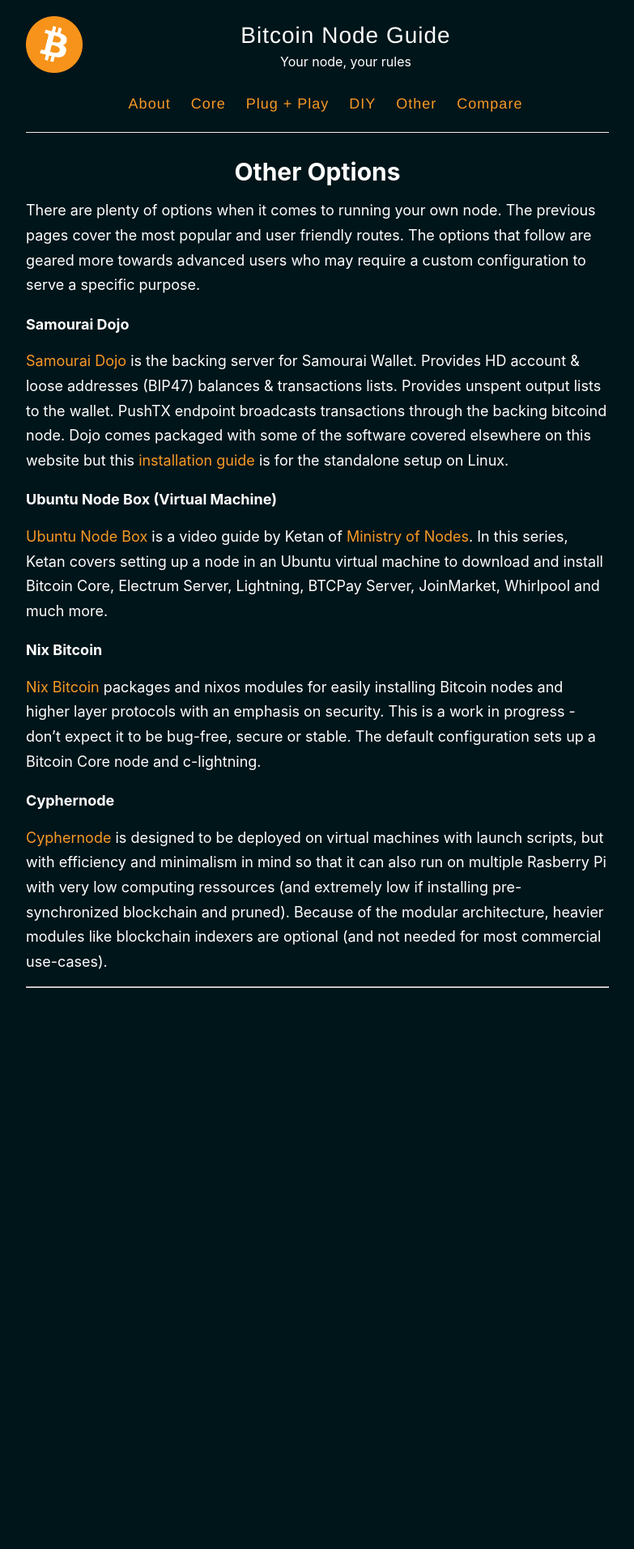
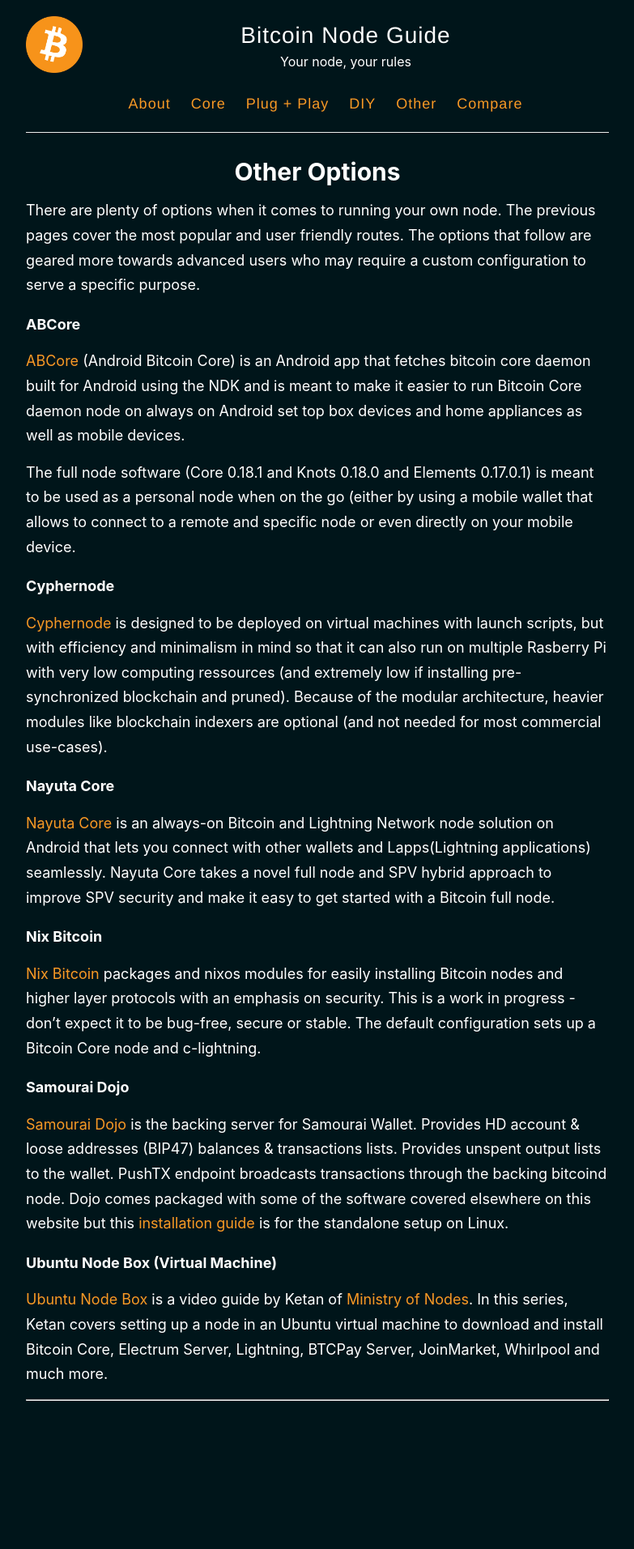
Before and after one commit to BitcoinQnA/node-guide, a Jekyll site: the page built from _pages/other.md, in a window 1280 px wide. Shown: the whole page at 81% size, without its empty margins (248-1031 px from the left). Built offline with Jekyll 4.4.1, drawn with Linux system fonts in a browser that asks for light colours; before the commit the page ends 1403 px from its top, so only the background shows below that.

Commit message:
Update other.md

```diff
--- a/_pages/other.md
+++ b/_pages/other.md
@@ -5,6 +5,26 @@
 ---
 
 There are plenty of options when it comes to running your own node. The previous pages cover the most popular and user friendly routes. The options that follow are geared more towards advanced users who may require a custom configuration to serve a specific purpose.
+
+
+#### ABCore
+
+[ABCore](https://github.com/greenaddress/abcore) (Android Bitcoin Core) is an Android app that fetches bitcoin core daemon built for Android using the NDK and is meant to make it easier to run Bitcoin Core daemon node on always on Android set top box devices and home appliances as well as mobile devices.
+
+The full node software (Core 0.18.1 and Knots 0.18.0 and Elements 0.17.0.1) is meant to be used as a personal node when on the go (either by using a mobile wallet that allows to connect to a remote and specific node or even directly on your mobile device.
+
+#### Cyphernode
+
+[Cyphernode](https://github.com/SatoshiPortal/cyphernode) is designed to be deployed on virtual machines with launch scripts, but with efficiency and minimalism in mind so that it can also run on multiple Rasberry Pi with very low computing ressources (and extremely low if installing pre-synchronized blockchain and pruned). Because of the modular architecture, heavier modules like blockchain indexers are optional (and not needed for most commercial use-cases).
+
+#### Nayuta Core
+
+[Nayuta Core](https://nayuta.co/core/) is an always-on Bitcoin and Lightning Network node solution on Android that lets you connect with other wallets and Lapps(Lightning applications) seamlessly. Nayuta Core takes a novel full node and SPV hybrid approach to improve SPV security and make it easy to get started with a Bitcoin full node.
+
+#### Nix Bitcoin
+
+[Nix Bitcoin](https://github.com/fort-nix/nix-bitcoin) packages and nixos modules for easily installing Bitcoin nodes and higher layer protocols with an emphasis on security. This is a work in progress - don't expect it to be bug-free, secure or stable. The default configuration sets up a Bitcoin Core node and c-lightning.
+
 
 #### Samourai Dojo
 
```
Also changed, not shown: other parts of _pages/other.md (+0 -8 lines).
